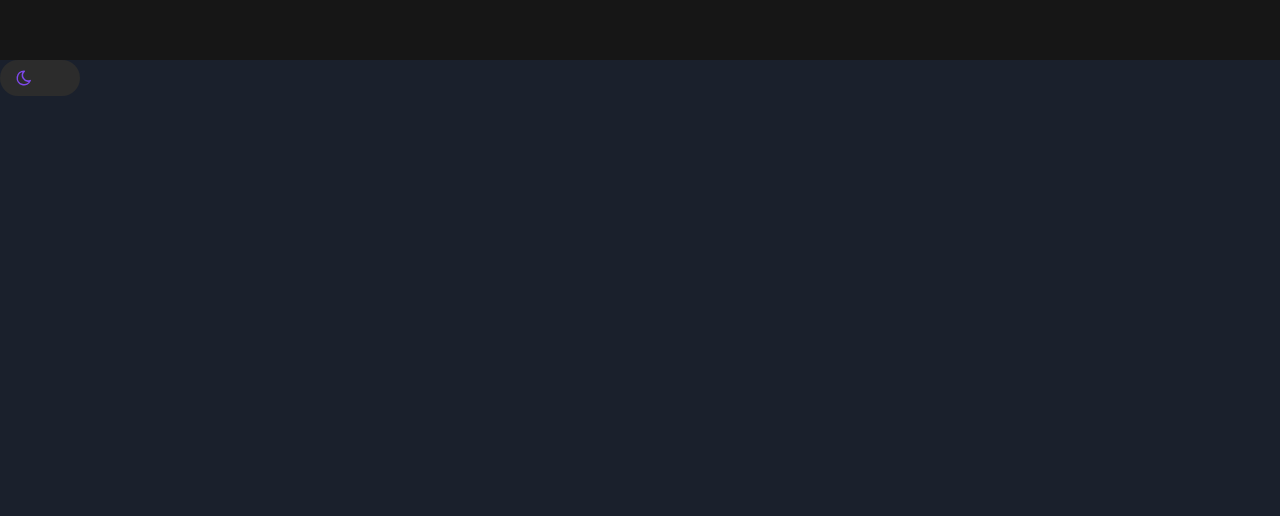
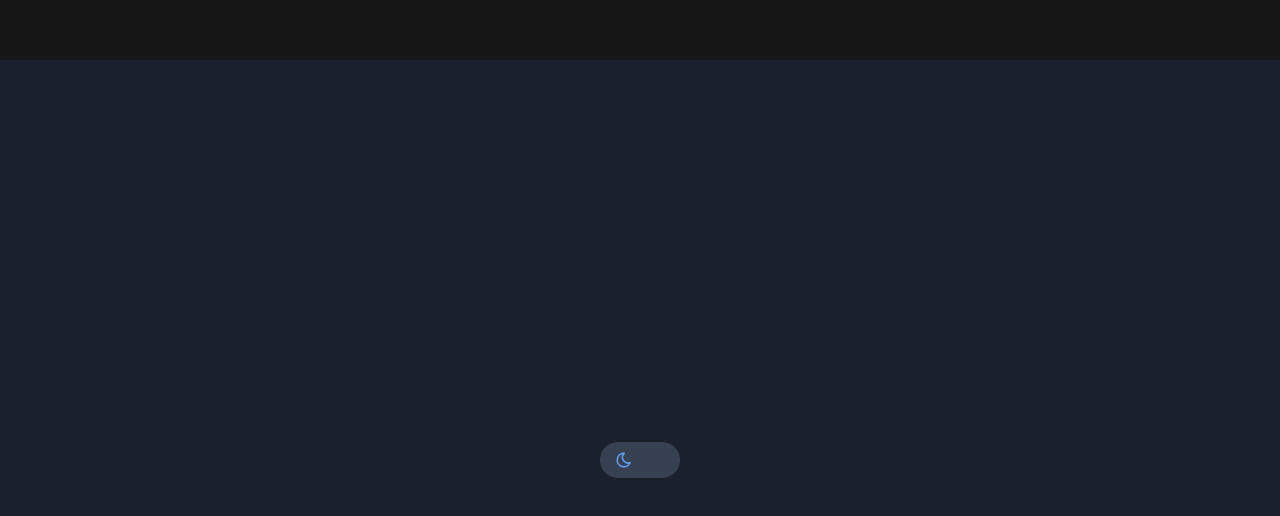
Before and after one commit to MichelleeLara/hub, an Astro site: page /yo in a window 1280 px wide. Shown: the part 740-1256 px from the top of the page. Built offline with nearby package versions, Linux system fonts and the light colour scheme; Astro itself is replaced by a stand-in of ours.

Commit message:
test button toggle

```diff
--- a/src/components/Navbar.jsx
+++ b/src/components/Navbar.jsx
@@ -1,46 +1,41 @@
 import { useEffect, useState } from "react";
-import { motion, AnimatePresence } from "framer-motion";
+import { motion } from "framer-motion";
 
 export default function ThemeToggle() {
   const [theme, setTheme] = useState("dark");
-  const [isToggling, setIsToggling] = useState(false);
 
   // Sincronizar tema desde localStorage al montar el componente
   useEffect(() => {
     const savedTheme = localStorage.getItem("theme") || "dark";
     setTheme(savedTheme);
-    document.documentElement.classList.toggle("dark", savedTheme === "dark");
+    // Aplicar la clase inicial de tema al body para evitar re-render global
+    document.body.className = savedTheme;
   }, []);
 
-  // Cambiar entre temas con animación controlada
+  // Cambiar entre temas
   const toggleTheme = () => {
-    setIsToggling(true); // Activar animación
     const newTheme = theme === "dark" ? "light" : "dark";
-
-    // Suavizar transición con un pequeño retraso
-    setTimeout(() => {
-      setTheme(newTheme);
+    setTheme(newTheme); // Actualiza el estado
     localStorage.setItem("theme", newTheme);
-      document.documentElement.classList.toggle("dark", newTheme === "dark");
-      setIsToggling(false); // Desactivar animación
-    }, 500); // Tiempo para la animación
+    document.body.className = newTheme; // Cambiar clase directamente
   };
 
   return (
     <motion.div
-      // Contenedor animado para suavizar el fondo
-      className="min-h-screen transition-colors duration-500 bg-gray-100 dark:bg-gray-900"
+      // Fondo animado de la aplicación
+      className="min-h-screen flex items-center justify-center"
       initial={{ opacity: 1 }}
       animate={{
         backgroundColor: theme === "dark" ? "#1a202c" : "#f7fafc",
       }}
-      transition={{ duration: 0.5, ease: "easeInOut" }}
+      transition={{ duration: 0.3, ease: "easeInOut" }}
     >
-      {/* Botón para alternar temas */}
-      <button
+      <motion.button
         onClick={toggleTheme}
-        className="relative flex items-center w-20 h-9 rounded-full bg-[#dadada83] dark:bg-[#2c2c2c] transition-colors duration-500"
+        className="relative flex items-center w-20 h-9 rounded-full bg-gray-300 dark:bg-gray-700 transition-colors duration-500"
+        whileTap={{ scale: 0.9 }}
       >
+        {/* Ícono del toggle */}
         <motion.div
           className="absolute flex items-center justify-center w-10 h-10"
           initial={{
@@ -55,7 +50,6 @@ export default function ThemeToggle() {
             damping: 30,
           }}
         >
-          <AnimatePresence mode="wait">
           {theme === "dark" ? (
             <motion.svg
               key="moon"
@@ -72,7 +66,7 @@ export default function ThemeToggle() {
               animate={{ opacity: 1, scale: 1 }}
               exit={{ opacity: 0, scale: 0.8 }}
               transition={{ duration: 0.3 }}
-                className="text-[#7e48ea]"
+              className="text-blue-400"
             >
               <path stroke="none" d="M0 0h24v24H0z" fill="none" />
               <path d="M12 3c.132 0 .263 0 .393 0a7.5 7.5 0 0 0 7.92 12.446a9 9 0 1 1 -8.313 -12.454z" />
@@ -89,15 +83,14 @@ export default function ThemeToggle() {
               animate={{ opacity: 1, scale: 1 }}
               exit={{ opacity: 0, scale: 0.8 }}
               transition={{ duration: 0.3 }}
-                className="text-yellow-500"
+              className="text-yellow-400"
             >
               <path stroke="none" d="M0 0h24v24H0z" fill="none" />
               <path d="M12 7a5 5 0 1 1 -4.995 5.217l-.005 -.217l.005 -.217a5 5 0 0 1 4.995 -4.783z" />
             </motion.svg>
           )}
-          </AnimatePresence>
         </motion.div>
-      </button>
+      </motion.button>
     </motion.div>
   );
 }
```
Lines whose indentation alone changed are shown as unchanged.
